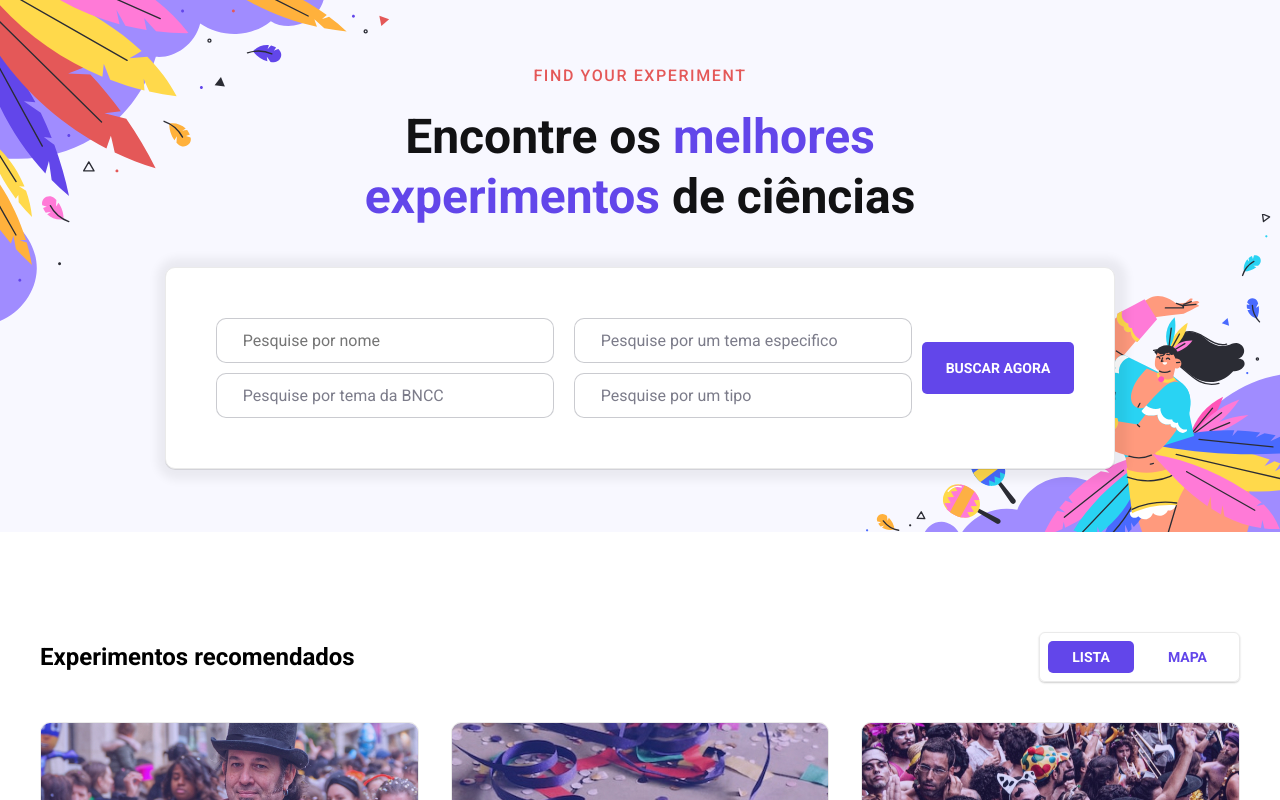
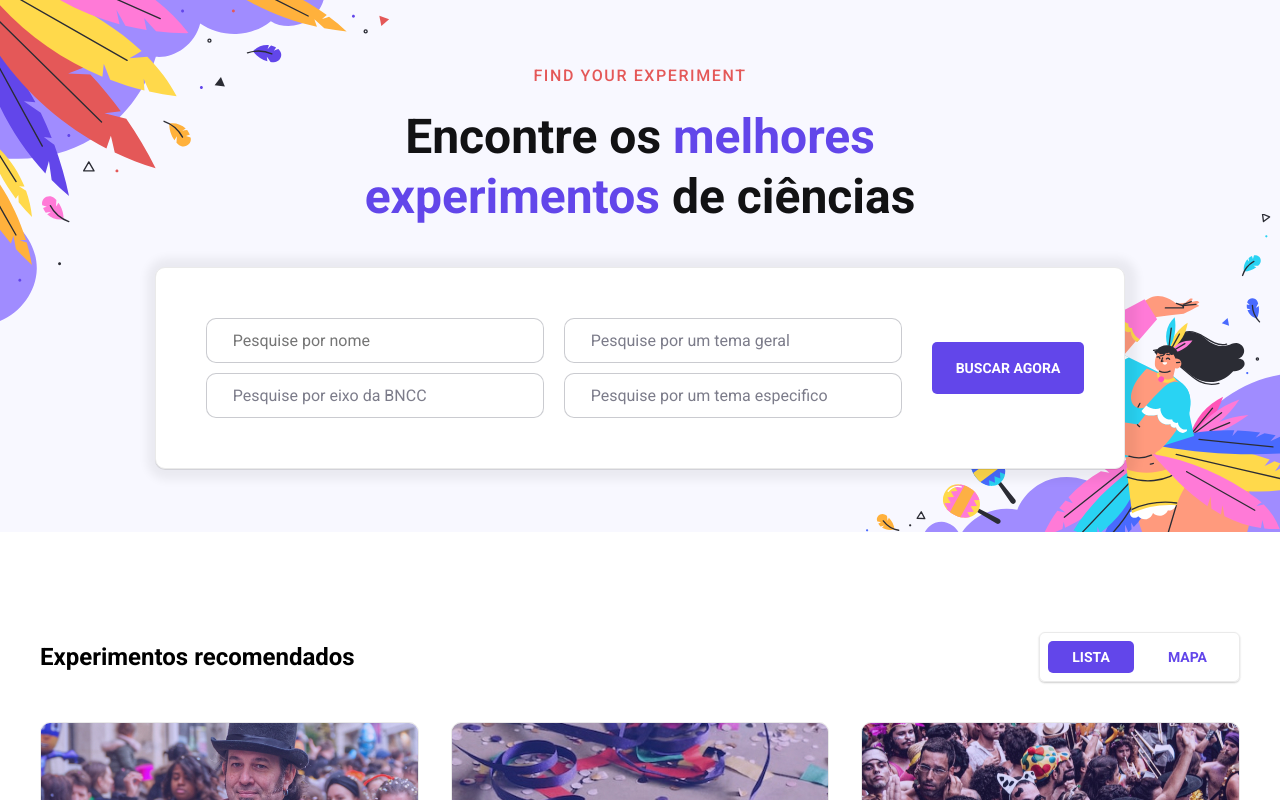
Before and after one commit to felptest/testing, a Next.js app: page / in a window 1280 px wide. Shown: the top 800 px of the page. Built offline with nearby package versions, Linux system fonts and the light colour scheme.

Commit message:
update home page

```diff
--- a/src/app/page.module.css
+++ b/src/app/page.module.css
@@ -29,6 +29,8 @@
 
   color: #ffffff;
   transition: background 200ms;
+
+  margin-left: 2rem;
 }
 
 .btn-header:hover {
@@ -373,6 +375,10 @@ section.cards {
 
 @media (max-width: 870px) {
 
+  .btn-header {
+    margin-left: 0rem;
+  }
+
   .search {
     align-items: inherit;
   }
@@ -393,6 +399,10 @@ section.cards {
 }
 
 @media (max-width: 500px) {
+
+  .footerContainer {
+    flex-direction: column;
+  }
   section.cards {
     grid-template-columns: 1fr;
   }
--- a/src/app/page.tsx
+++ b/src/app/page.tsx
@@ -32,10 +32,10 @@ export default function Home() {
             />
           </div>
           <div className={styles['search-field']}>
-            <label className={styles['sr-only']} htmlFor="city">Pesquise por tema da BNCC</label>
+            <label className={styles['sr-only']} htmlFor="city">Pesquise por eixo da BNCC</label>
             <i className={styles['ph-caret-down-light']}></i>
             <select className={styles.select} name="city" id="city">
-              <option value="0" selected>Pesquise por tema da BNCC</option>
+              <option value="0" selected>Pesquise por eixo da BNCC</option>
               <option value="sao-paulo">Células</option>
               <option value="rio-de-janeiro">Fenõmenos elétricos</option>
               <option value="salvador">Ecologia</option>
@@ -46,10 +46,10 @@ export default function Home() {
 
         <div>
         <div className={styles['search-field']}>
-            <label className={styles['sr-only']} htmlFor="city">Pesquise por um tema especifico</label>
+            <label className={styles['sr-only']} htmlFor="city">Pesquise por um tema geral</label>
             <i className={styles['ph-caret-down-light']}></i>
             <select className={styles.select} name="city" id="city">
-              <option value="0" selected>Pesquise por um tema especifico</option>
+              <option value="0" selected>Pesquise por um tema geral</option>
               <option value="sao-paulo">Células</option>
               <option value="rio-de-janeiro">Fenõmenos elétricos</option>
               <option value="salvador">Ecologia</option>
@@ -57,10 +57,10 @@ export default function Home() {
             <i className="ph-caret-down-light"></i>
           </div>
           <div className={styles['search-field']}>
-            <label className={styles['sr-only']} htmlFor="city">Pesquise por um tipo</label>
+            <label className={styles['sr-only']} htmlFor="city">Pesquise por um tema especifico</label>
             <i className={styles['ph-caret-down-light']}></i>
             <select className={styles.select} name="city" id="city">
-              <option value="0" selected>Pesquise por um tipo</option>
+              <option value="0" selected>Pesquise por um tema especifico</option>
               <option value="sao-paulo">Células</option>
               <option value="rio-de-janeiro">Fenõmenos elétricos</option>
               <option value="salvador">Ecologia</option>
```
